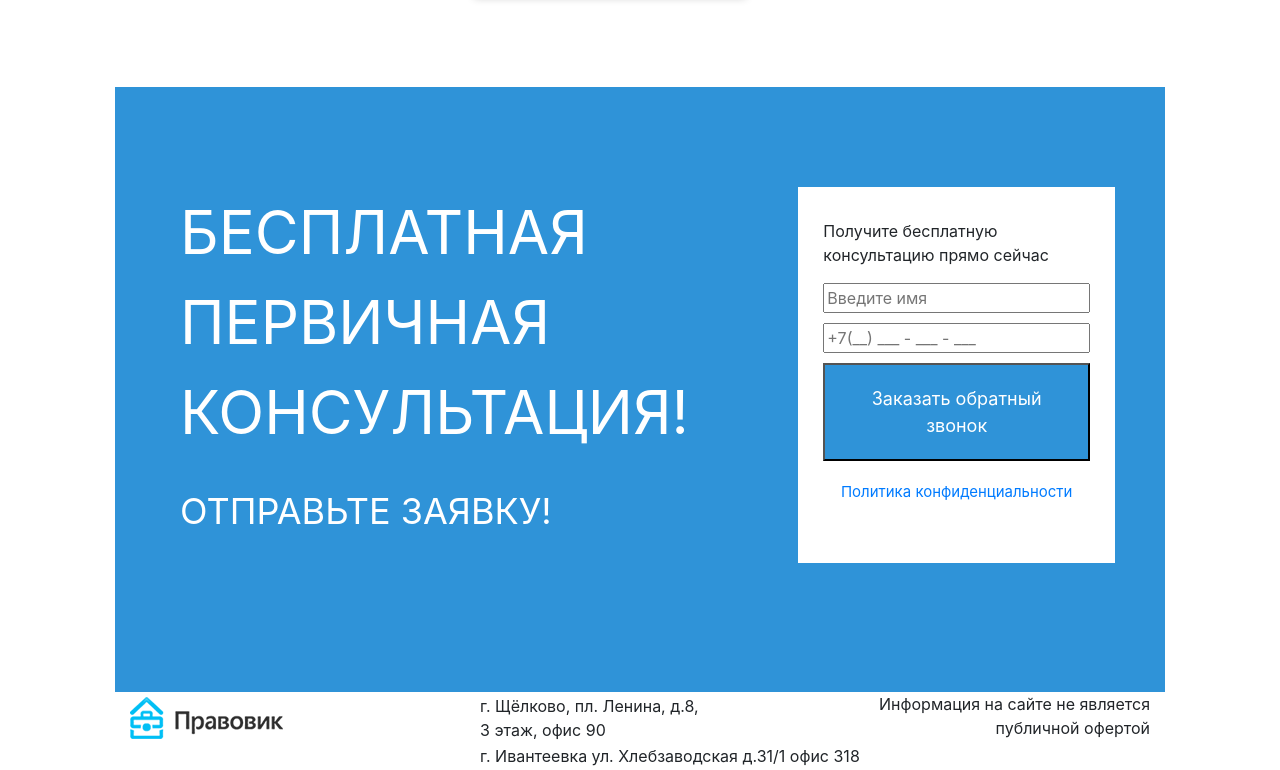
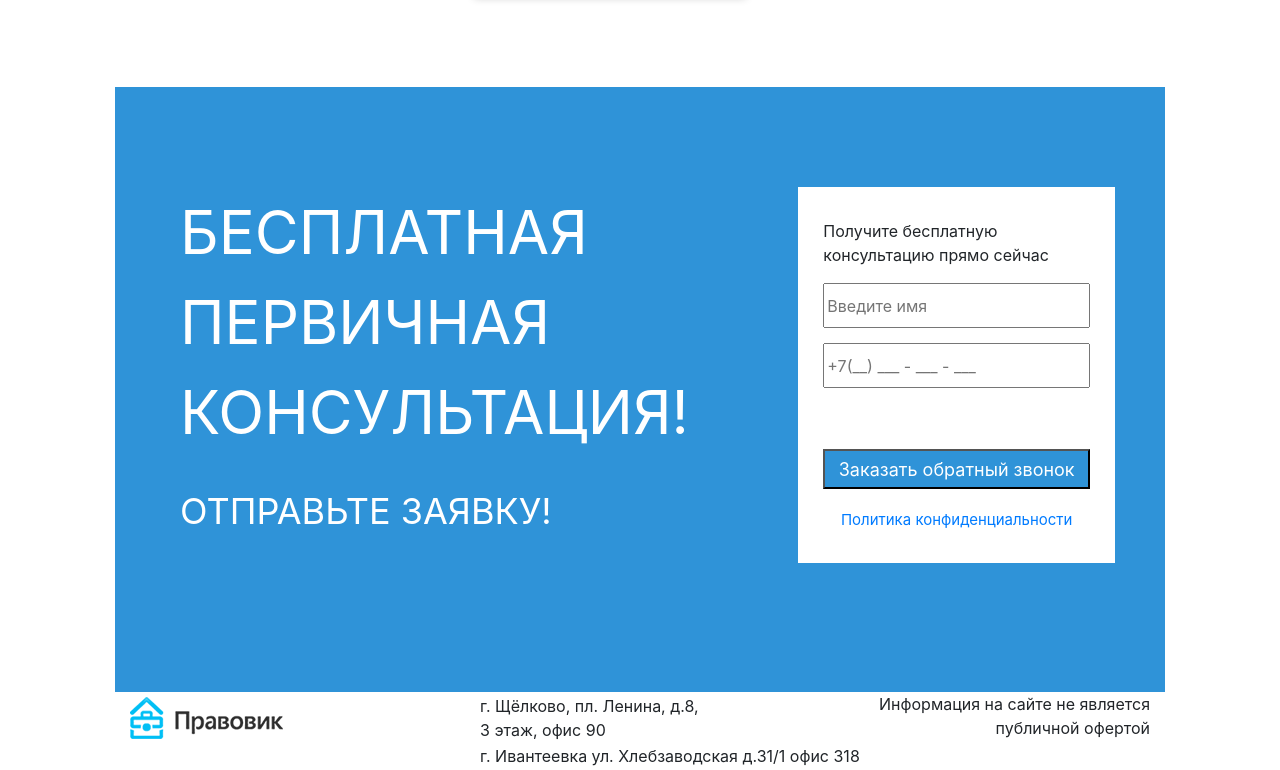
Before and after one commit to SuperHItius/Pravovic, a plain HTML site: page index.html in a window 1280 px wide. Shown: the part 2397-3167 px from the top of the page. Drawn offline with nearby package versions, Linux system fonts and the light colour scheme.

Commit message:
footer-form-redaction

```diff
--- a/css/style_1.css
+++ b/css/style_1.css
@@ -317,14 +317,16 @@ li .price__nav-item {
 
 .info-block__form-footer input {
     margin: 0;
-    margin-bottom: 10px;
+    margin-bottom: 15px;
+    height: 45px;
     width: 100%;
 }
 
 .info-block__form-footer--footer-btn {
     background-color: #2f93d8;
-    padding: 20px 35px;
+    padding: 5px 5px;
     width: 100%;
+    height: 40px;
     color: white;
     font-size: 18px;
 }
@@ -357,6 +359,12 @@ li .price__nav-item {
     max-width: 1000px;
     margin: auto;
     display: flex;
+    justify-content: space-between;
+}
+
+.info-block__form-footer {
+    display: flex;
+    flex-direction: column;
     justify-content: space-between;
 }
 
@@ -405,7 +413,7 @@ li .price__nav-item {
 
     .info-block__form-footer--footer-btn {
         max-height: 60px;
-        padding-top: 10px;
+        padding-top: 3px;
     }
 
     .info-block__form-footer input {
@@ -417,6 +425,7 @@ li .price__nav-item {
         word-wrap: break-word;
     }
 }
+
 
 @media (max-width: 766px) {
     .navbar-light .navbar-toggler-icon {
--- a/index.html
+++ b/index.html
@@ -386,15 +386,19 @@
                 </div>
 
                 <div class="col-lg-4 col-sm-12 col-12 info-block__form-footer">
+                    <div class="info-block__form-footer--divorce-1">
                         <p>
                             Получите бесплатную консультацию прямо сейчас
                         </p>
 
                         <input type="text" placeholder="Введите имя">
                         <input type="text" placeholder="+7(__) ___ - ___ - ___">
+                    </div>
+                    <div class="info-block__form-footer--divorce-2">
                         <button type="submit" class="info-block__form-footer--footer-btn">Заказать обратный звонок</button>
                         <div class="info-block__form-footer--footer-link">
                             <a href="">Политика&nbsp;конфиденциальности</a>
+                        </div>
                     </div>
                 </div>
             </div>
```
Lines whose indentation alone changed are shown as unchanged.
